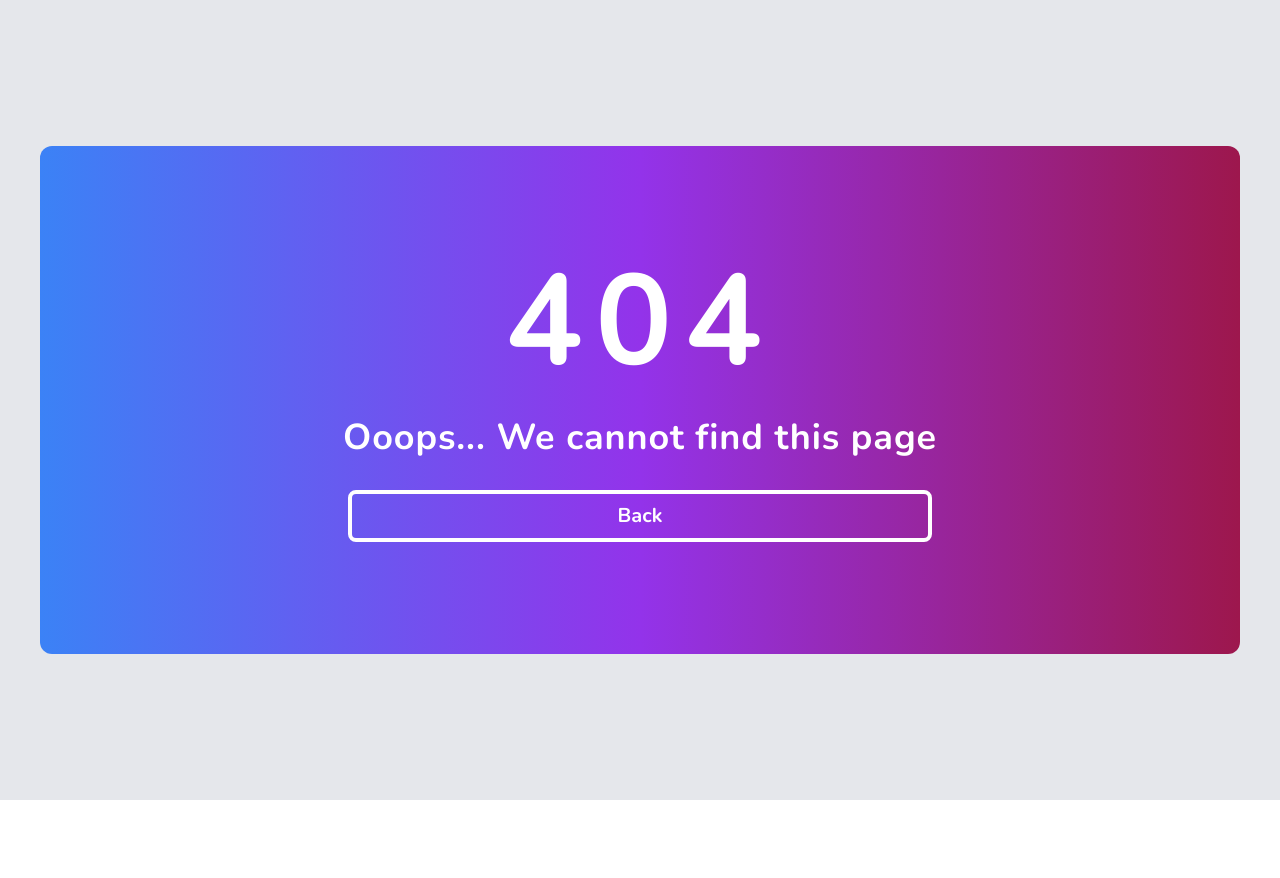
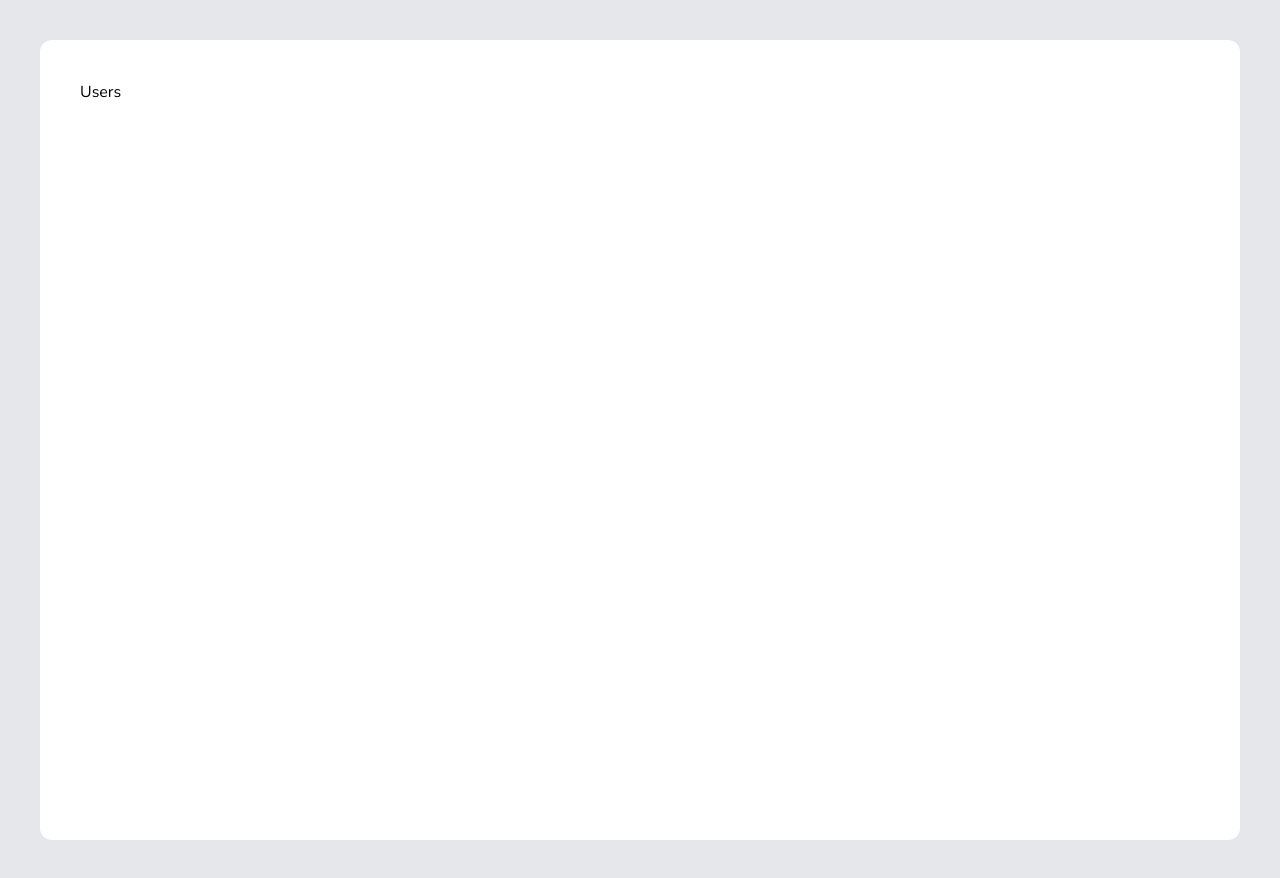
Before and after one commit to daniels9028/Mini-Project-II, a React (Vite) app: page /users in a window 1280 px wide. Before the commit this address had no page. Before the commit the page ends 800 px from the top, so only its background shows below. Built offline with nearby package versions, Linux system fonts and the light colour scheme.

Commit message:
Route for list users

```diff
--- a/src/App.jsx
+++ b/src/App.jsx
@@ -4,6 +4,7 @@ import { BrowserRouter, Routes, Route } from "react-router-dom";
 import Login from "./pages/Login";
 import PageNotFound from "./pages/PageNotFound";
 import Register from "./pages/Register";
+import Users from "./pages/Users";
 
 const App = () => {
   return (
@@ -11,6 +12,7 @@ const App = () => {
       <Routes>
         <Route path="/" element={<Login />} />
         <Route path="/register" element={<Register />} />
+        <Route path="/users" element={<Users />} />
 
         <Route path="*" element={<PageNotFound />} />
       </Routes>
--- /dev/null
+++ b/src/pages/Users.jsx
@@ -0,0 +1,17 @@
+import React, { useEffect } from "react";
+
+const Users = () => {
+  useEffect(() => {
+    document.title = "User | Nmixx";
+  }, []);
+
+  return (
+    <div className="w-full bg-gray-200 lg:p-10 p-5">
+      <div className="container mx-auto lg:p-10 p-5 min-h-screen bg-white rounded-xl">
+        Users
+      </div>
+    </div>
+  );
+};
+
+export default Users;
```
